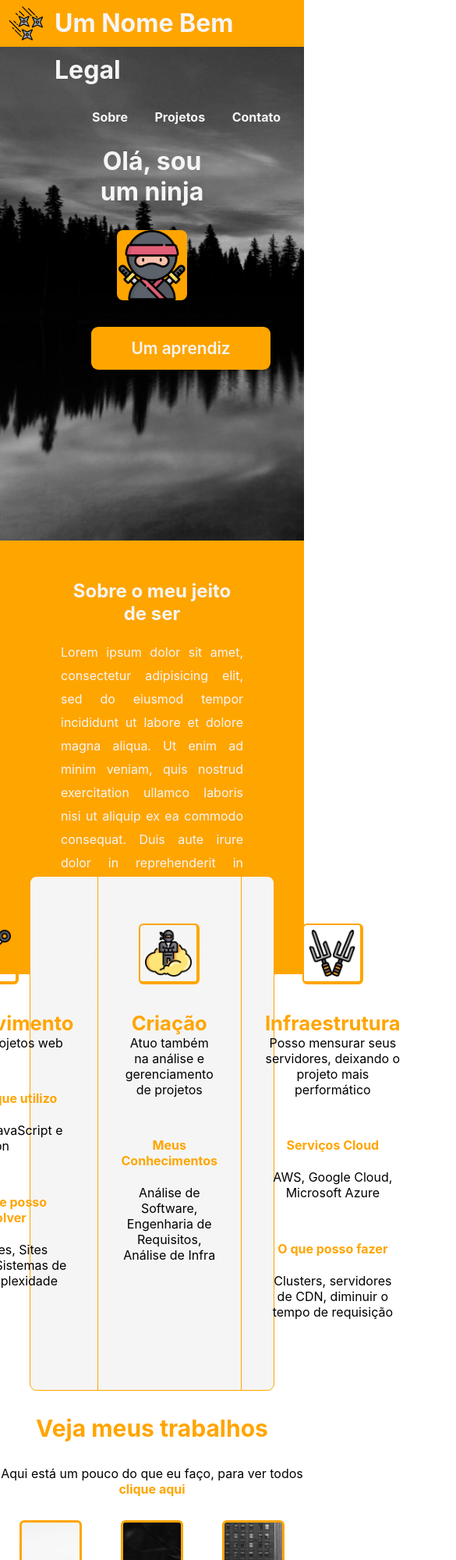
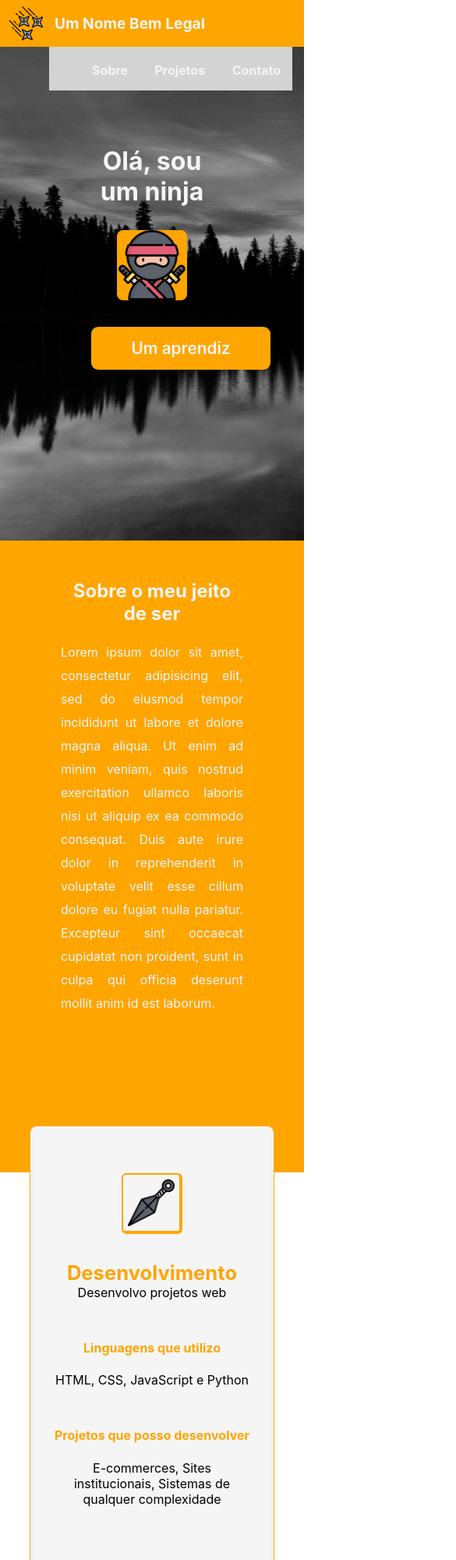
Before and after one commit to leo606/ninja, a plain HTML site: page index.html in a window 390 px wide. Shown: the top 2000 px of the page at 78% size, 585 px wide, since content can reach past the window. Drawn offline with Linux system fonts and the light colour scheme.

Commit message:
responsividade
falta organizar header

```diff
--- a/styles/styles.css
+++ b/styles/styles.css
@@ -257,3 +257,42 @@ footer input, footer textarea{
 footer span{
     font-weight: bold;
 }
+
+/* responsividade - media query*/
+
+@media(max-width: 450px){
+    /* geral */
+    #navbar h1{
+        font-size: 1.2rem;
+    }
+    #navbar nav{
+        background-color: lightgray;
+    }
+    #navbar-list ul{
+        margin-top: 9rem;
+    }
+    #about-section{
+        height: 90vh;
+    }
+    .skills-section{
+        margin-top: -60px;
+    }
+    .skills-section .container{
+        flex-direction: column;
+    }
+    .central{
+        border-left: none;
+        border-right: none;
+        border-top: 1px solid orange;
+        border-bottom: 1px solid orange;
+    }
+    .job-container{
+        flex-direction: column;
+    }
+    .job-box{
+        margin-top: 15px;
+    }
+    footer form{
+        width: 290px;
+    }
+}
```
